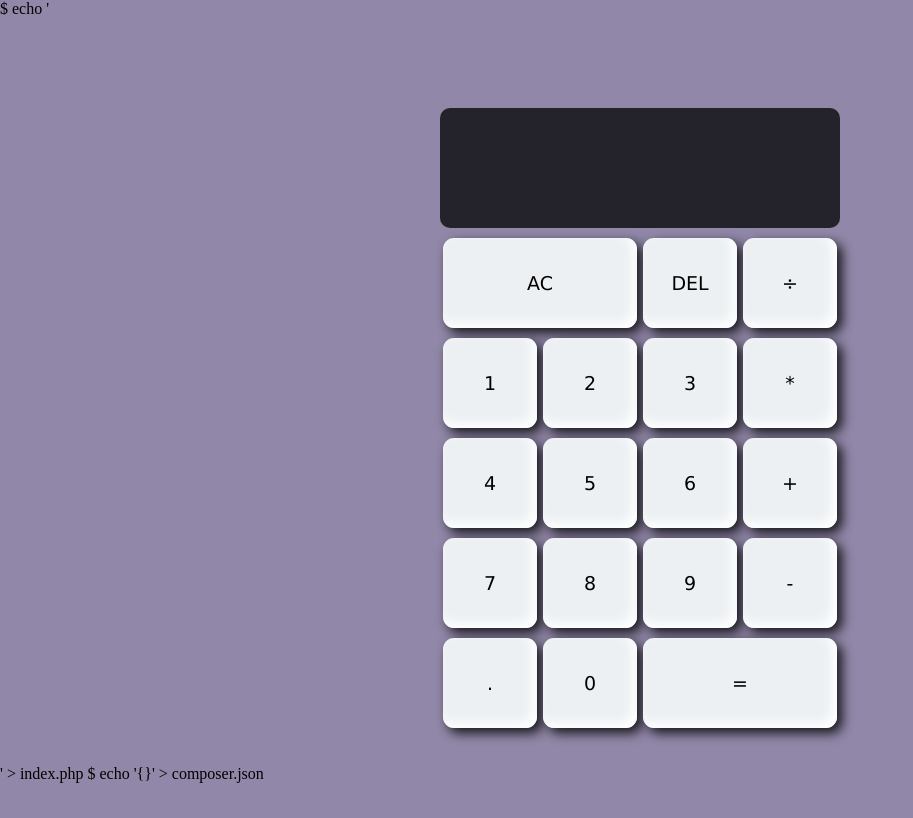
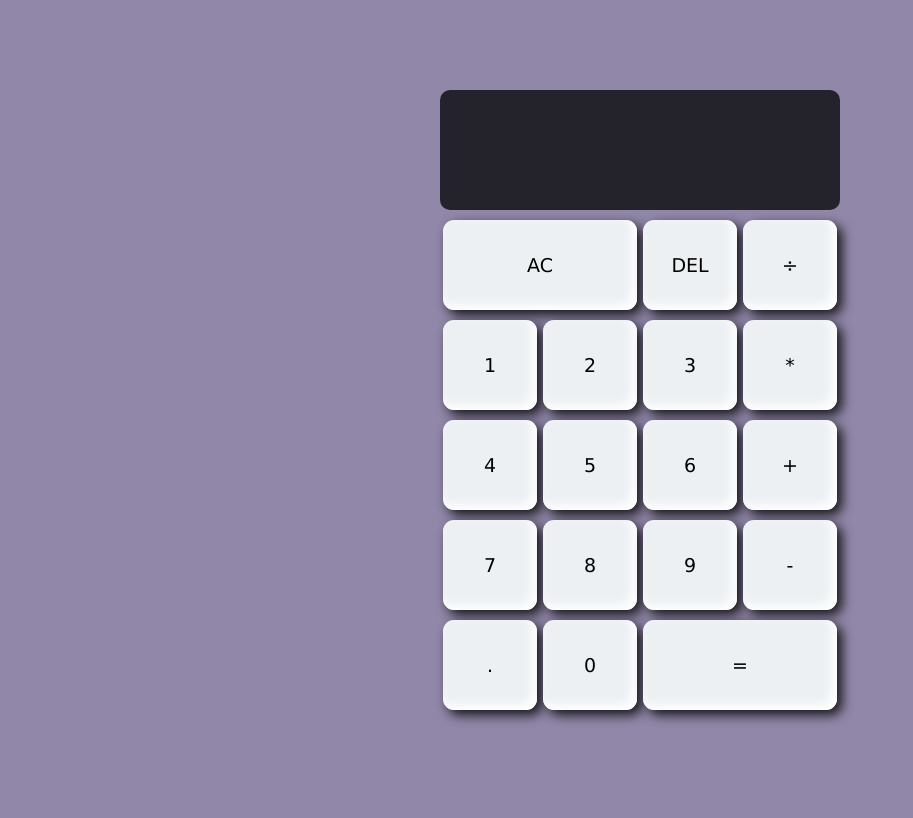
Before and after one commit to MahabirNeogy/JS-Calculator, a PHP site: page / in a window 1280 px wide; the page is wider, and only the part inside the window is pictured. Shown: that part, without its empty margins (0-913 px from the left). After the commit the page ends 723 px from the top of that part, so only its background shows below. Run offline with PHP 8.4, Linux system fonts and the light colour scheme.

Commit message:
Update index.php

```diff
--- a/index.php
+++ b/index.php
@@ -1,2 +1 @@
-$ echo '<?php include_once("index.html"); ?>' > index.php
-$ echo '{}' > composer.json
+<?php include_once("index.html"); ?>
```
